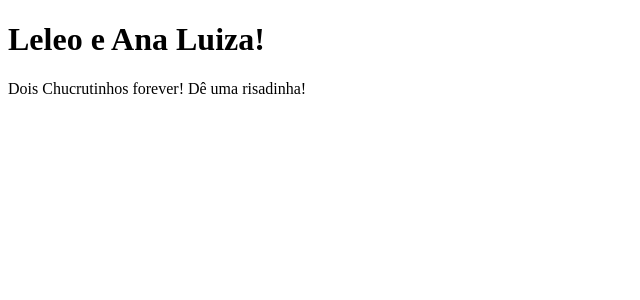
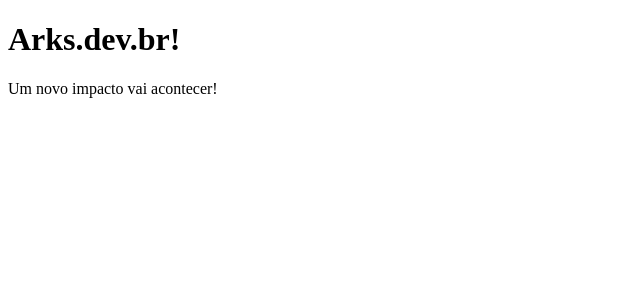
Before and after one commit to arks-lacerda/clone-tabnews, a Next.js app: page / in a window 1280 px wide. Shown: the top 300 px of the page, without its empty margins (0-640 px from the left). Built offline with nearby package versions, Linux system fonts and the light colour scheme.

Commit message:
add impact phrase

```diff
--- a/pages/index.js
+++ b/pages/index.js
@@ -2,9 +2,9 @@ function Home() {
   return (
     <>
       <h1>
-        Leleo e Ana Luiza!
+        Arks.dev.br!
       </h1>
-      <p>Dois Chucrutinhos forever! Dê uma risadinha!</p>
+      <p>Um novo impacto vai acontecer!</p>
     </>
   );
 }
```
